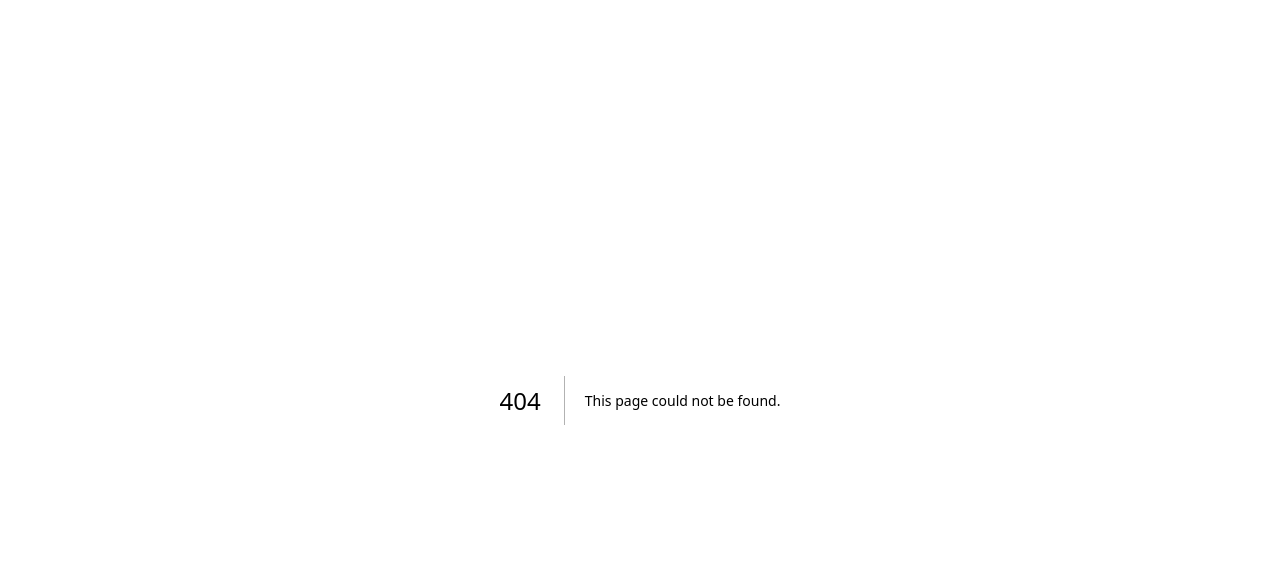
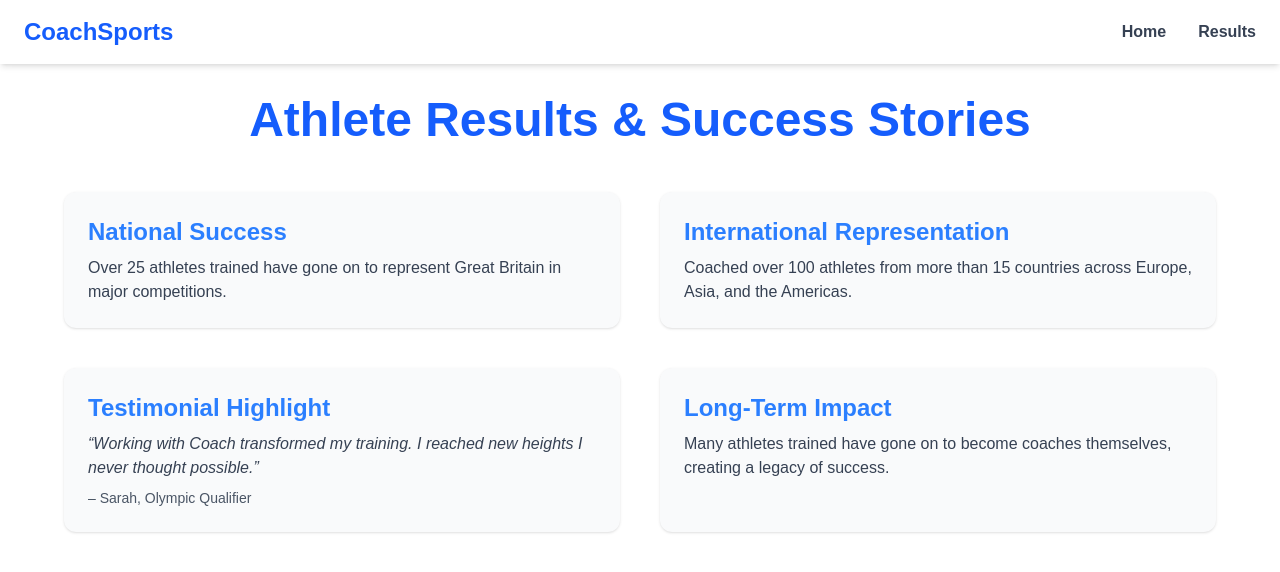
Before and after one commit to CanvernSH/SprintingSpeedWebsite, a Next.js app: page /results in a window 1280 px wide. Before the commit this address had no page. Shown: the top 572 px of the page. Built offline with nearby package versions, Linux system fonts and the light colour scheme.

Commit message:
Added result part of website

```diff
--- a/src/app/page.tsx
+++ b/src/app/page.tsx
@@ -17,6 +17,11 @@ export default function Home() {
             <li>
               <a href="#home" className="hover:text-blue-600 transition">
                 Home
+              </a>
+            </li>
+            <li>
+              <a href="/results" className="hover:text-blue-600 transition">
+                Results
               </a>
             </li>
             <li>
@@ -135,12 +140,26 @@ export default function Home() {
 
         {/* About Section */}
         <section id="about" className="py-20 px-6 bg-gray-50">
-          <div className="max-w-4xl mx-auto text-center">
-            <h2 className="text-4xl font-bold mb-6">About Your Coach</h2>
-            <p className="text-lg text-gray-700">
-              With years of experience coaching athletes at all levels, I focus on building tailored programs
-              that improve performance, reduce injury risk, and boost confidence.
-            </p>
+          <div className="max-w-5xl mx-auto text-center">
+            <h2 className="text-4xl font-bold mb-12">About Your Coach</h2>
+            <div className="grid grid-cols-1 sm:grid-cols-2 md:grid-cols-4 gap-8">
+              <div className="bg-white rounded-xl shadow-md p-6">
+                <p className="text-3xl font-bold text-blue-600 mb-2">GB Athletes</p>
+                <p className="text-gray-700 text-lg">Trained at the national level</p>
+              </div>
+              <div className="bg-white rounded-xl shadow-md p-6">
+                <p className="text-3xl font-bold text-blue-600 mb-2">35+ Years</p>
+                <p className="text-gray-700 text-lg">Proven coaching experience</p>
+              </div>
+              <div className="bg-white rounded-xl shadow-md p-6">
+                <p className="text-3xl font-bold text-blue-600 mb-2">100+ Athletes</p>
+                <p className="text-gray-700 text-lg">Coached internationally</p>
+              </div>
+              <div className="bg-white rounded-xl shadow-md p-6">
+                <p className="text-3xl font-bold text-blue-600 mb-2">Trusted by Many</p>
+                <p className="text-gray-700 text-lg">Real results, real testimonials</p>
+              </div>
+            </div>
           </div>
         </section>
 
--- /dev/null
+++ b/src/app/results/page.tsx
@@ -0,0 +1,106 @@
+"use client";
+
+import { useState } from "react";
+
+export default function ResultsPage() {
+  const [navOpen, setNavOpen] = useState(false);
+
+  return (
+    <>
+      {/* Navigation */}
+      <nav className="fixed top-0 left-0 right-0 bg-white shadow-md z-50">
+        <div className="max-w-7xl mx-auto px-6 py-4 flex items-center justify-between">
+          <div className="text-2xl font-bold text-blue-600 cursor-pointer">
+            CoachSports
+          </div>
+          {/* Desktop Links */}
+          <ul className="hidden md:flex space-x-8 text-gray-700 font-semibold">
+            <li>
+              <a href="/" className="hover:text-blue-600 transition">Home</a>
+            </li>
+            <li>
+              <a href="/results" className="hover:text-blue-600 transition">Results</a>
+            </li>
+          </ul>
+
+          {/* Mobile Hamburger */}
+          <button
+            className="md:hidden text-gray-700 focus:outline-none"
+            onClick={() => setNavOpen(!navOpen)}
+            aria-label="Toggle navigation menu"
+          >
+            {navOpen ? (
+              <svg className="w-6 h-6" fill="none" stroke="currentColor" viewBox="0 0 24 24">
+                <path strokeLinecap="round" strokeLinejoin="round" strokeWidth={2} d="M6 18L18 6M6 6l12 12" />
+              </svg>
+            ) : (
+              <svg className="w-6 h-6" fill="none" stroke="currentColor" viewBox="0 0 24 24">
+                <path strokeLinecap="round" strokeLinejoin="round" strokeWidth={2} d="M4 6h16M4 12h16M4 18h16" />
+              </svg>
+            )}
+          </button>
+        </div>
+
+        {/* Mobile Menu */}
+        {navOpen && (
+          <ul className="md:hidden bg-white shadow-md space-y-4 py-4 px-6 text-gray-700 font-semibold">
+            <li>
+              <a href="/" className="block hover:text-blue-600 transition" onClick={() => setNavOpen(false)}>Home</a>
+            </li>
+            <li>
+              <a href="/results" className="block hover:text-blue-600 transition" onClick={() => setNavOpen(false)}>Results</a>
+            </li>
+          </ul>
+        )}
+      </nav>
+
+      {/* Page Content */}
+      <main className="min-h-screen bg-white py-24 px-6">
+        <div className="max-w-6xl mx-auto">
+          <h1 className="text-5xl font-bold text-center text-blue-600 mb-12">
+            Athlete Results & Success Stories
+          </h1>
+
+          <section className="grid md:grid-cols-2 gap-10">
+            <div className="bg-gray-50 p-6 rounded-xl shadow">
+              <h2 className="text-2xl font-semibold mb-2 text-blue-500">
+                National Success
+              </h2>
+              <p className="text-gray-700">
+                Over 25 athletes trained have gone on to represent Great Britain in major competitions.
+              </p>
+            </div>
+
+            <div className="bg-gray-50 p-6 rounded-xl shadow">
+              <h2 className="text-2xl font-semibold mb-2 text-blue-500">
+                International Representation
+              </h2>
+              <p className="text-gray-700">
+                Coached over 100 athletes from more than 15 countries across Europe, Asia, and the Americas.
+              </p>
+            </div>
+
+            <div className="bg-gray-50 p-6 rounded-xl shadow">
+              <h2 className="text-2xl font-semibold mb-2 text-blue-500">
+                Testimonial Highlight
+              </h2>
+              <p className="text-gray-700 italic">
+                “Working with Coach transformed my training. I reached new heights I never thought possible.”
+              </p>
+              <p className="text-sm text-gray-600 mt-2">– Sarah, Olympic Qualifier</p>
+            </div>
+
+            <div className="bg-gray-50 p-6 rounded-xl shadow">
+              <h2 className="text-2xl font-semibold mb-2 text-blue-500">
+                Long-Term Impact
+              </h2>
+              <p className="text-gray-700">
+                Many athletes trained have gone on to become coaches themselves, creating a legacy of success.
+              </p>
+            </div>
+          </section>
+        </div>
+      </main>
+    </>
+  );
+}
```
Also changed, not shown: tsconfig.json (+22 -6 lines).
